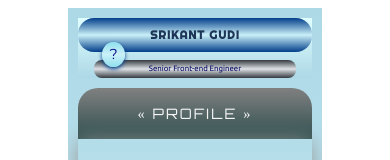
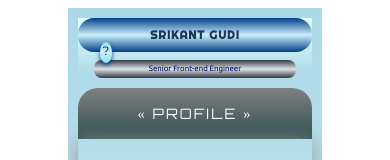
Before and after one commit to srikantgudi/srikantgudi.github.io, a Svelte app: page / in a window 390 px wide. Shown: the top 160 px of the page. Built offline with nearby package versions, Linux system fonts and the light colour scheme; a web font is replaced by a local one.

Commit message:
Update App.svelte

```diff
--- a/src/App.svelte
+++ b/src/App.svelte
@@ -185,7 +185,8 @@
 		.info {
 			top: 5vh;
 			margin-left: 1em;
-			font-size: 90%;
+			padding: 2px 0 4px;
+			font-size: 12px;
 			height: fit-content;
 		}
 		.pagetitle {
```
